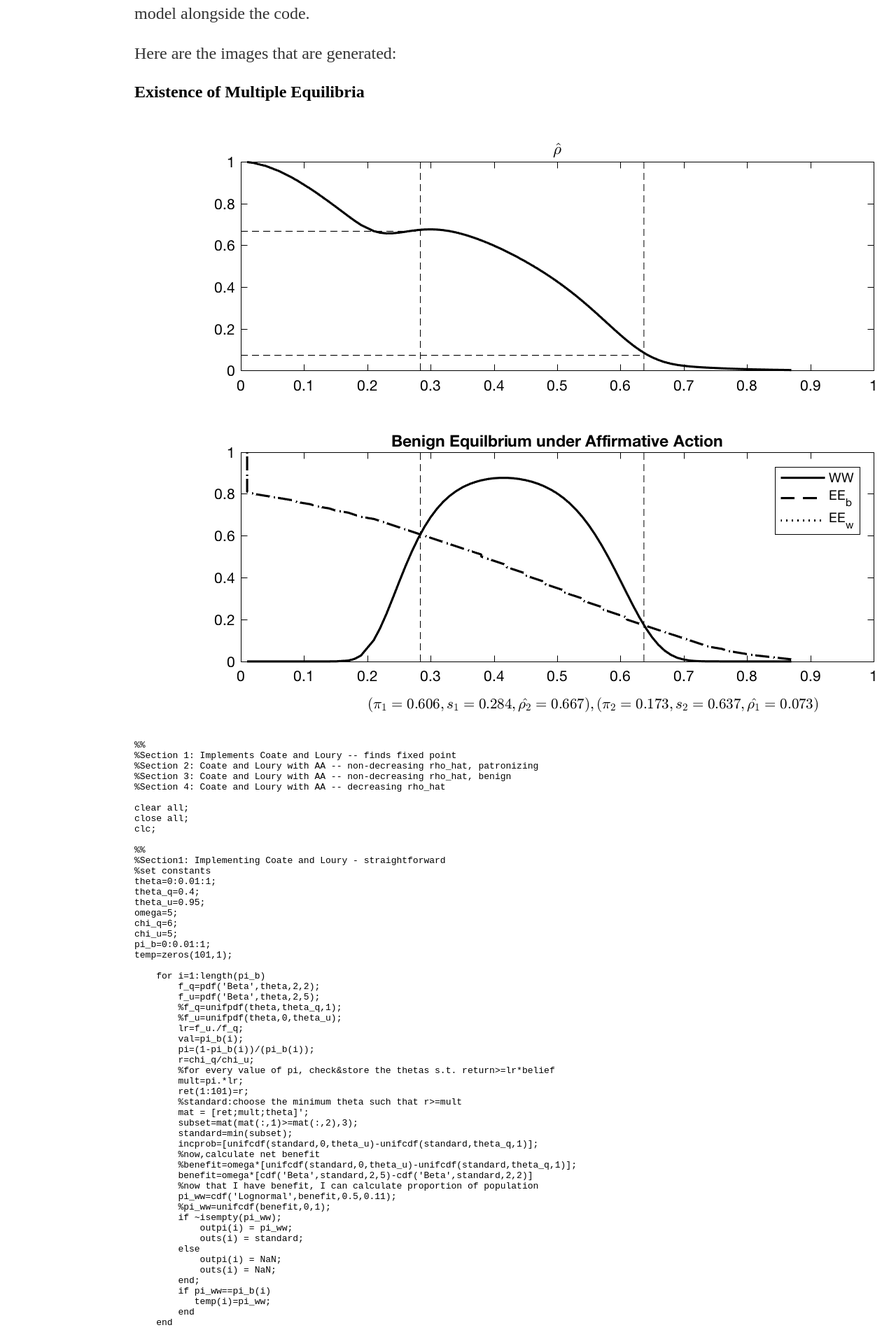
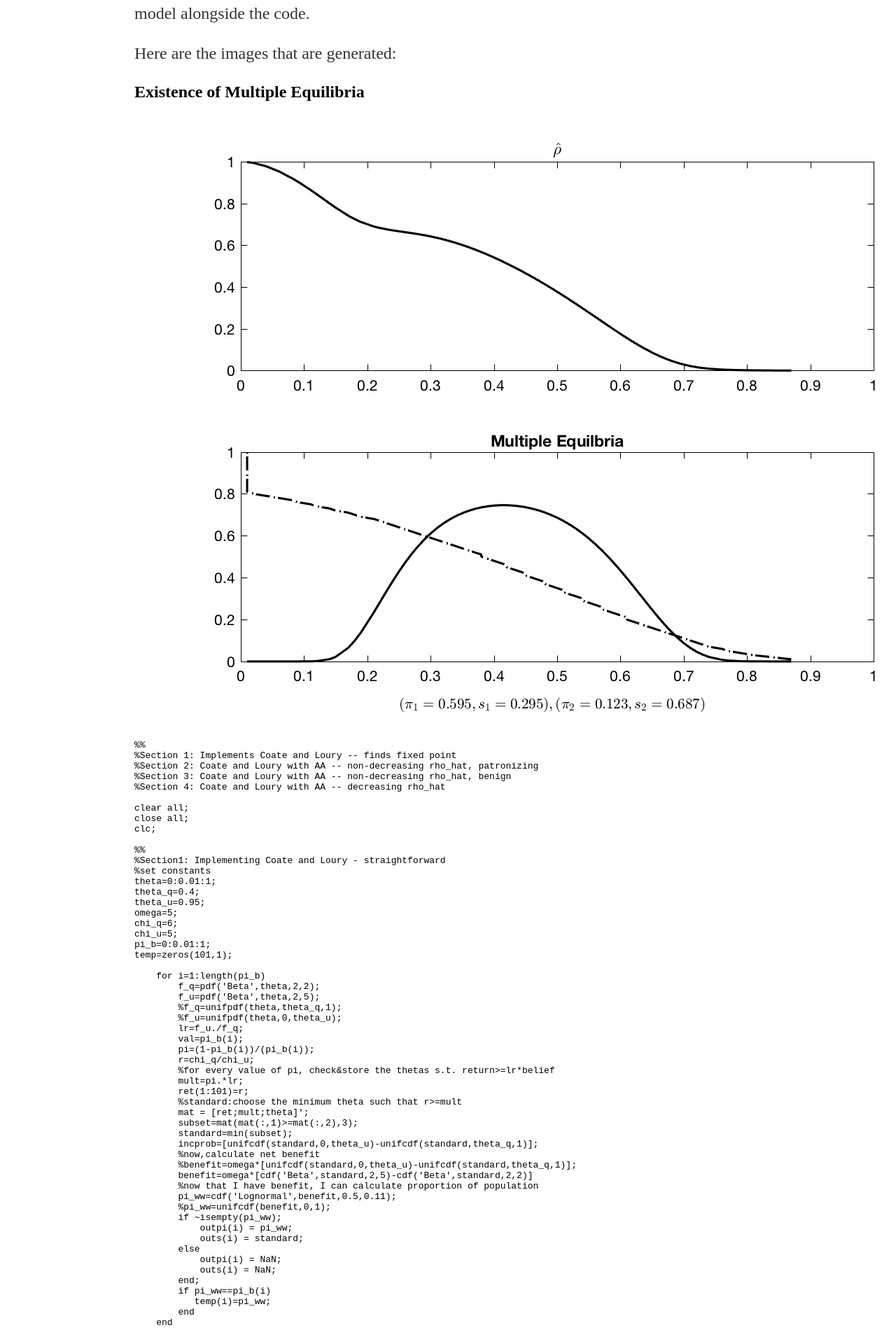
Before and after one commit to namsaxena/namsaxena.github.io, a Jekyll site: the page built from _posts/2018-08-06-coateloury.md, in a window 1280 px wide. Shown: the part 444-2344 px from the top of the page at 70% size. Built offline with Jekyll 4.4.1, drawn with Linux system fonts in a browser that asks for light colours.

Commit message:
Update 2018-08-06-coateloury.md

````diff
--- a/_posts/2018-08-06-coateloury.md
+++ b/_posts/2018-08-06-coateloury.md
@@ -13,7 +13,7 @@
 
 ## Existence of Multiple Equilibria
 
-<div><img src="https://github.com/namsaxena/namsaxena.github.io/blob/master/images/BenignEqAA_nondecrho.png" alt="existence"></div>
+<div><img src="https://github.com/namsaxena/namsaxena.github.io/blob/master/images/PatronizingEqAA_decrho.png" alt="existence"></div>
 
 ```markdown
 %%
@@ -86,7 +86,8 @@
 ```
 
  ## Patronizing Equilibria Under Affirmative Action
-![patronizing](PatronizingEqAA_nondecrho.png)
+<div><img src="https://github.com/namsaxena/namsaxena.github.io/blob/master/images/PatronizingEqAA_nondecrho.png" alt="patronizing"></div>
+
 ```markdown
 %%
 %Section2: Coate and Loury with AA, non-decreasing rho_hat
@@ -246,7 +247,8 @@
 
 ## Benign Equilibria Under Affirmative Action
 
-![benign](BenignEqAA_nondecrho.png)
+<div><img src="https://github.com/namsaxena/namsaxena.github.io/blob/master/images/BenignEqAA_nondecrho.png" alt="benign"></div>
+
 ```markdown
 %%
 %Section3: Coate and Loury with AA, non-decreasing rho_hat->Benign eq
````
